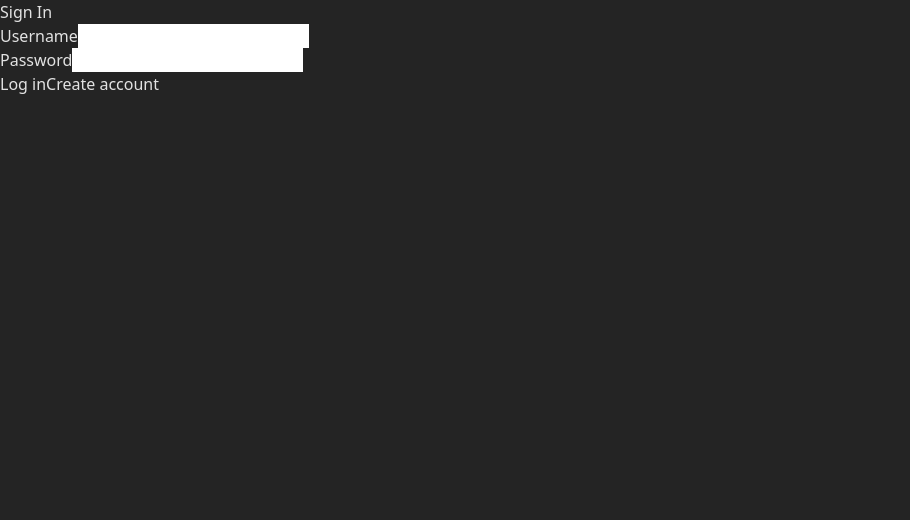
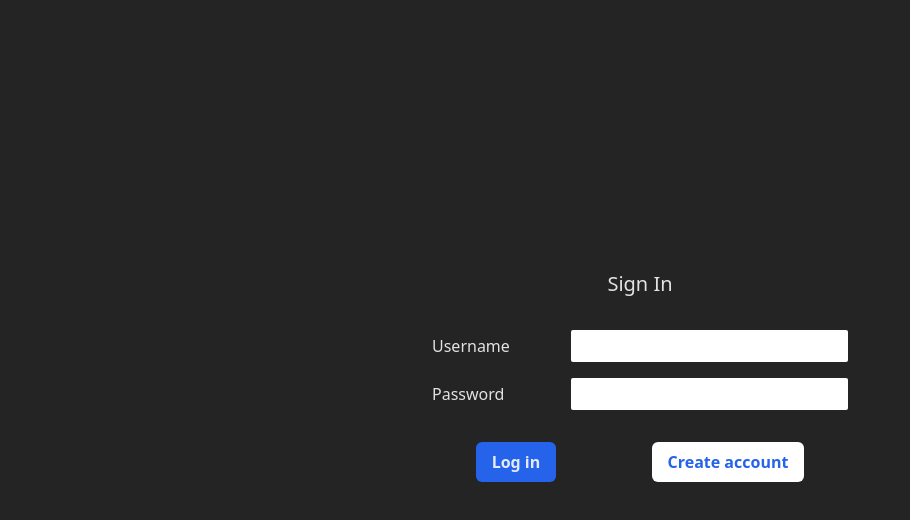
Before and after one commit to Akash-cloud001/mindfulgurukul-assignment, a React (Vite) app in the folder client/: page / in a window 1280 px wide. Shown: the top 520 px of the page, without its empty margins (0-910 px from the left). Built offline with nearby package versions, Linux system fonts and the light colour scheme; no server answers.

Commit message:
tailwind.config changes

```diff
--- a/client/tailwind.config.js
+++ b/client/tailwind.config.js
@@ -1,13 +1,10 @@
 /** @type {import('tailwindcss').Config} */
 export default {
-  // content: [
-  //   './**/*.{html,js,jsx}'
-  //   // './src/**/*.{js,ts,jsx,tsx}',
-  //   // './index.html',
-  //   // './src/components/**/*.{js,ts,jsx,tsx}',
-  //   // './src/pages/**/*.{js,ts,jsx,tsx}',
-  // ],
-  content: ["./dist/**/*.{html,css ,js,jsx}"],
+  content: [
+    './src/components/**/*.{html,js,jsx}',
+    './src/pages/**/*.{html,js,jsx}',
+    './index.html',
+  ],
   theme: {
     extend: {
       height:{
```
